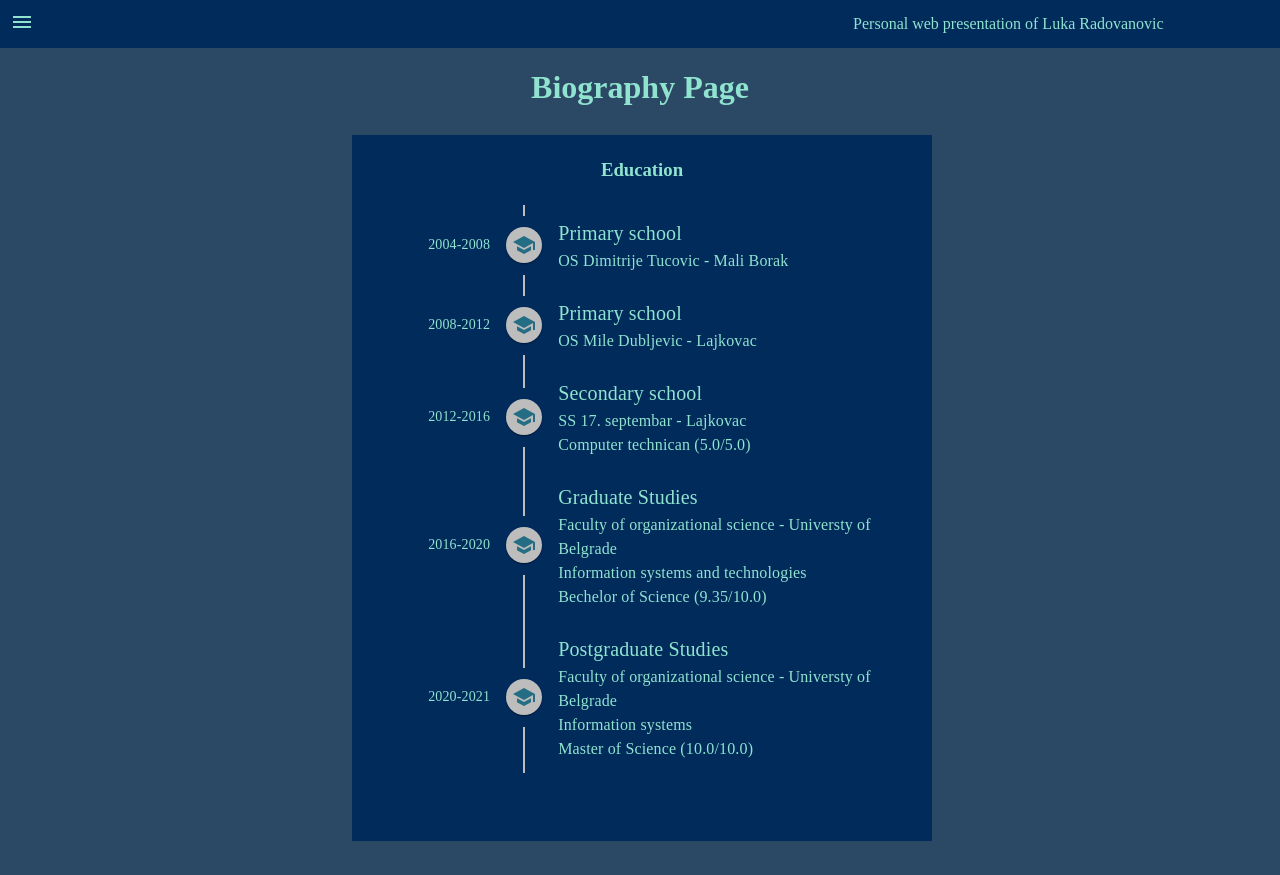
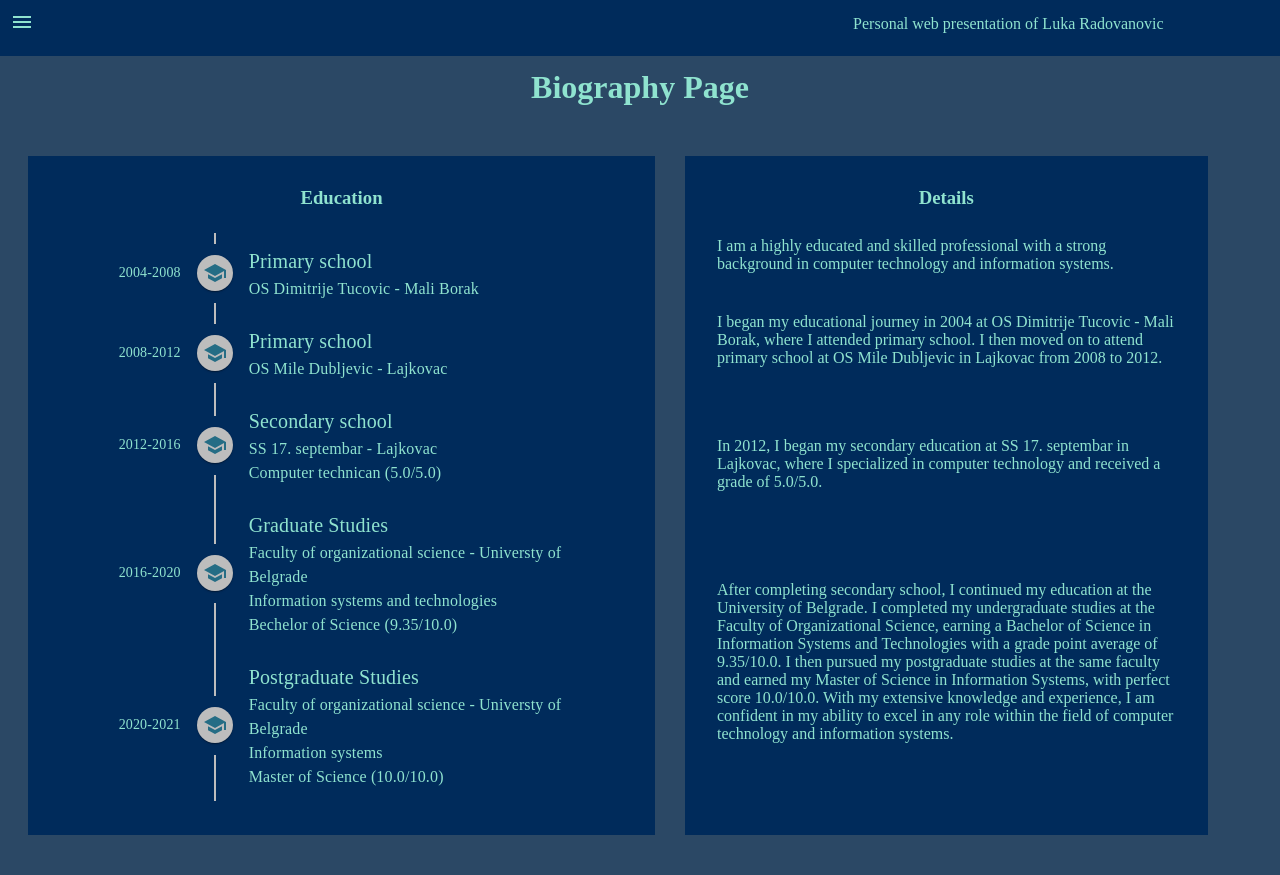
Before and after one commit to lukadlm97/personal-web-presentation, a React (Create React App) app: page /biography in a window 1280 px wide. Before the commit the page ends 848 px from the top, so only its background shows below. Built offline with nearby package versions, Linux system fonts and the light colour scheme.

Commit message:
Fixed positioning at biography and education and tiny changes

```diff
--- a/src/App.tsx
+++ b/src/App.tsx
@@ -71,7 +71,6 @@ function App() {
       <AppBar drawerState={drawerState} onClick={handleDrawerState}/>
       <SideBar drawerState={drawerState} onClick={handleDrawerState}/>
       <div className={style.body}>
-
         <Navigator/>
       </div>
     </div>
--- a/src/pages/biography/Biography.tsx
+++ b/src/pages/biography/Biography.tsx
@@ -22,13 +22,14 @@ export default function Biography() {
     const style=useStyles();
 
         return (
-            <Grid container className={style.body} >
+            <div style={{flexGrow: 1}}>
                 <h1> Biography Page</h1>
-                <Grid  container item xs={12} style={{display:'flex',margin:'2px',justifyContent: 'center'}}  spacing={3}>
-                    <Box  sx={{ minWidth: 275,width:400 }} style={{margin:'5px',padding:'5px',background:'#002B5B'}}>
+
+                <Grid container spacing={3} style={{padding:'25px'}}>
+                    <Grid  container item xs={12} sm={6} style={{background:"#002B5B",margin:'15px'}}>
+                        <div style={{flexGrow: 1}}>
                             <h3>Education</h3>
                             <Box>
-
                                 <Timeline>
                                     <EducationTimelineItem fromTo='2004-2008' schoolType='Primary school' schoolName='OS Dimitrije Tucovic - Mali Borak' level={null} domain={null} />
                                     <EducationTimelineItem fromTo='2008-2012' schoolType='Primary school' schoolName='OS Mile Dubljevic - Lajkovac' level={null} domain={null} />
@@ -38,11 +39,33 @@ export default function Biography() {
                                     level='Bechelor of Science (9.35/10.0)' domain='Information systems and technologies' />
                                     <EducationTimelineItem fromTo='2020-2021' schoolType=' Postgraduate Studies' schoolName='Faculty of organizational science - Universty of Belgrade'
                                         level='Master of Science (10.0/10.0)' domain='Information systems'/>
-
                                 </Timeline>
                             </Box>
-                    </Box>
+                        </div>
+                    </Grid>
+                    <Grid  container item xs={12} sm={5} style={{background:"#002B5B",margin:'15px'}}>
+                        <div style={{flexGrow: 1}}>
+                            <h3>Details</h3>
+                            <p style={{margin:'10px',padding:'10px',textAlign:'left',marginBottom:'20px'}}>
+                            I am a highly educated and skilled professional with a strong background in computer technology and information systems.
+                            </p>
+                            <p style={{margin:'10px',padding:'10px',textAlign:'left',marginBottom:'50px'}}>
+                                I began my educational journey in 2004 at OS Dimitrije Tucovic - Mali Borak, where I attended primary school.
+                                I then moved on to attend primary school at OS Mile Dubljevic in Lajkovac from 2008 to 2012.
+                            </p>
+
+                            <p style={{margin:'10px',padding:'10px',textAlign:'left',marginBottom:'70px'}}>
+                           In 2012, I began my secondary education at SS 17. septembar in Lajkovac, where I specialized in computer technology and received a grade of 5.0/5.0.
+
+                           </p>
+                           <p style={{margin:'10px',padding:'10px',textAlign:'left'}}>
+                          After completing secondary school, I continued my education at the University of Belgrade. I completed my undergraduate studies at the Faculty of Organizational Science, earning a Bachelor of Science in Information Systems and Technologies with a grade point average of 9.35/10.0.
+                            I then pursued my postgraduate studies at the same faculty and earned my Master of Science in Information Systems, with perfect score 10.0/10.0. With my extensive knowledge and experience, I am confident in my ability to excel in any role within the field of computer technology and information systems.
+
+                            </p>
+                        </div>
                     </Grid>
                 </Grid>
+            </div>
         );
       }
--- a/src/pages/expirience/Expirience.tsx
+++ b/src/pages/expirience/Expirience.tsx
@@ -36,12 +36,11 @@ export default function ExpirienceTimeline() {
 const style=useStyles();
 
     return (
-
-<Grid container className={style.body} >
+    <div style={{flexGrow: 1}}>
       <h1>Expirience Page</h1>
-  <Grid  container item xs={12} style={{display:'flex',margin:'2px',justifyContent: 'center',
-    fontFamily:'Montserrat, serif'}}  spacing={3}>
-      <Box  sx={{ minWidth: 275,width:400 }} style={{margin:'5px',padding:'5px',background:'#002B5B'}}>
+      <Grid container spacing={3} style={{padding:'25px'}}>
+        <Grid container item xs={12} sm={6} style={{background:"#002B5B",margin:'15px'}}>
+          <div style={{flexGrow: 1}}>
             <h2>Working expirience</h2>
             <Box >
               <h3>Jobs</h3>
@@ -65,12 +64,12 @@ const style=useStyles();
                   <WorkExpirienceTimelineItem fromTo='2018' companyName='FONIS' technologies='' position='Team Member' icon={<GroupsIcon/>} />
               </Timeline>
             </Box>
+          </div>
+        </Grid>
 
-      </Box>
-
-    <Box  sx={{ minWidth: 275 }} style={{margin:'5px',padding:'5px',background:'#002B5B',fontFamily:'Montserrat, serif'}}> <h3>
-                Skills
-            </h3>
+        <Grid container item xs={12} sm={5} style={{background:"#002B5B",margin:'15px'}}>
+        <div style={{flexGrow: 1}}>
+        <h2>Skills</h2>
               <Box >
                   <SkillsAcordion skillGrupation='Programming Languages' skillList={['C#','JavaScript','Typescript','Python']} icon={<TerminalIcon/>}/>
                   <SkillsAcordion skillGrupation='Frameworks' skillList={['.NET','ASP.NET','React','Material-UI','Blazor']} icon={<FoundationIcon/>}/>
@@ -82,9 +81,10 @@ const style=useStyles();
                   <SkillsAcordion skillGrupation='React Packages' skillList={['Router Dom','Yup','Redux','Axios','Loadsh']} icon={<InventoryIcon/>}/>
                   <SkillsAcordion skillGrupation='ML assets' skillList={['Jupyter','ARIMA','Backtesting','Time Series']} icon={<SmartToyIcon/>}/>
               </Box>
-    </Box>
+        </div>
       </Grid>
       </Grid>
+    </div>
 
     );
   }
--- a/src/pages/home/Home.tsx
+++ b/src/pages/home/Home.tsx
@@ -35,20 +35,17 @@ function Home(){
   }
 
     return (
-        <Grid className={style.body}>
+      <div style={{flexGrow: 1}}>
             <h1>Home page</h1>
-            <Grid  container item xs={12} style={{margin:'2px',justifyContent: 'center',fontFamily:'Montserrat, serif'}}  spacing={3}>
-              <Box sx={{ minWidth: 275,width:400 }} style={{margin:'5px',padding:'5px',background:'#002B5B'}}>
+            <Grid container spacing={3} style={{padding:'25px'}}>
+              <Grid container item xs={12} sm={6} style={{background:"#002B5B",margin:'15px'}}>
                 <h4>
                   Hi, I'm Luka Radovanovic, and this is my personal web presentation.
                 </h4>
-              </Box>
-              <Box  sx={{ minWidth: 275,width:400 }} style={{margin:'5px',padding:'5px',background:'#002B5B',}}>
-                <Typography style={{fontFamily:'Montserrat, serif',fontWeight:'bold'}}>
-                  Meet me
-                </Typography>
-                <Box >
 
+
+              </Grid>
+                <Grid container item xs={12} sm={5} style={{background:"#002B5B",margin:'15px'}}>
                   <Button size="small"  style={{background:'#446145',color:'#8FE3CF',padding:'5px',margin:'5px'}} onClick={()=>onMenuItemClick('biography')}>
                       <PersonSearchIcon/>
                       <Typography  sx={{ fontSize: 14 }} style={{marginLeft:'5px'}}>
@@ -83,19 +80,9 @@ function Home(){
                       </Typography>
 
                   </Button>
-                </Box>
-              </Box>
-
+               </Grid>
            </Grid>
-           <Grid  container item xs={12} style={{margin:'2px',justifyContent: 'center',fontFamily:'Montserrat, serif'}}  spacing={3}>
-            <Box>
-              <h1>Recommendations</h1>
-              <Box sx={{ minWidth: 275,width:400 }} style={{margin:'5px',padding:'5px',background:'#002B5B'}}>
-
-              </Box>
-            </Box>
-           </Grid>
-        </Grid>
+        </div>
     )
 }
 
--- a/src/pages/recommendations/Recommendation.tsx
+++ b/src/pages/recommendations/Recommendation.tsx
@@ -77,9 +77,10 @@ export default function Recommendation() {
       }
     };
         return (
-          <div style={{flexGrow: 1}}>  <h1>
+          <div style={{flexGrow: 1}}>
+          <h1>
           Recommendations page
-        </h1>
+          </h1>
             <Grid container spacing={3} style={{background:"#002B5B",padding:'5px'}}>
 
             {recommendationsState.map((item)=>(
```
Lines whose indentation alone changed are shown as unchanged.
